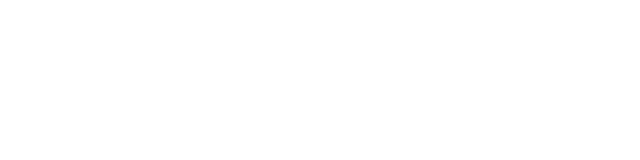
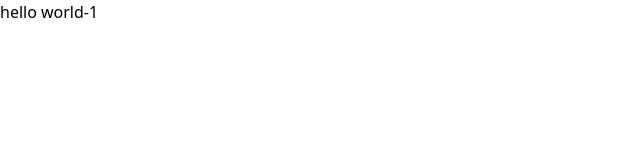
Before and after one commit to shivamkumar692005/WCML, a React (Vite) app in the folder frontend/: page / in a window 1280 px wide. Shown: the top 160 px of the page, without its empty margins (0-640 px from the left). Built offline with nearby package versions, Linux system fonts and the light colour scheme.

Commit message:
hello world

```diff
--- a/frontend/src/App.jsx
+++ b/frontend/src/App.jsx
@@ -4,7 +4,7 @@
 
   return (
     <>
-
+     <h1>hello world-1</h1>
     </>
   )
 }
```
